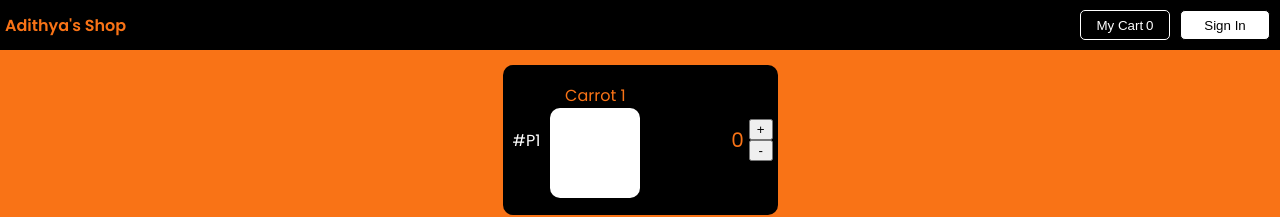
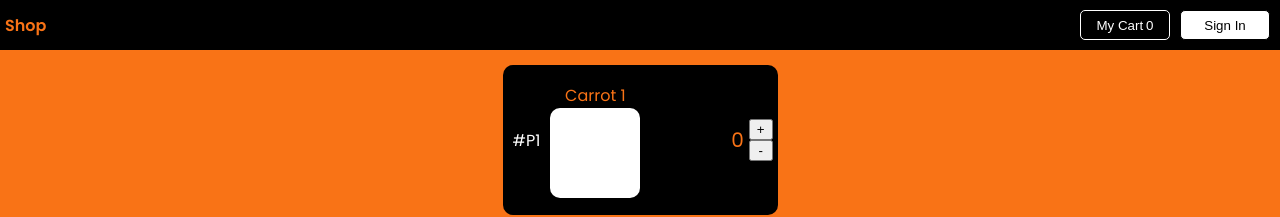
Before and after one commit to Adi343/ecommerce-app-nextjs, a Next.js app: page / in a window 1280 px wide. Shown: the top 217 px of the page. Built offline with nearby package versions, Linux system fonts and the light colour scheme.

Commit message:
Updated navbar title

```diff
--- a/components/NavBar.tsx
+++ b/components/NavBar.tsx
@@ -33,7 +33,7 @@ const NavBar = () => {
             color: "#f97316",
           }}
         >
-          Adithya's Shop
+          Shop
         </span>
       </Link>
       <div>
```
